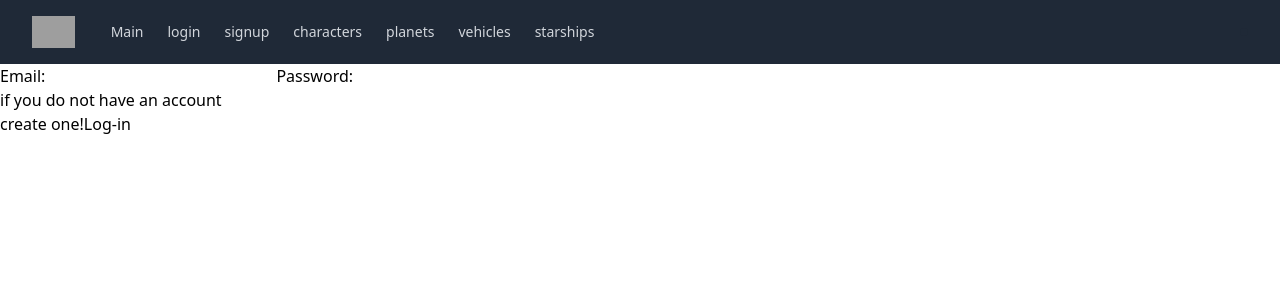
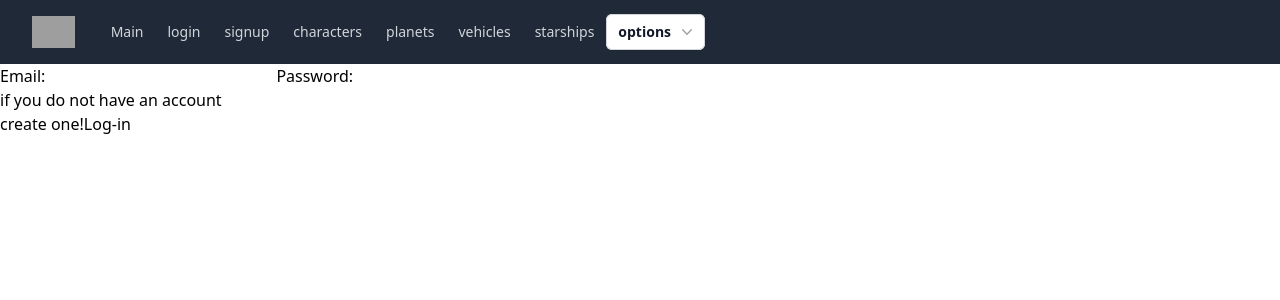
Before and after one commit to matezalantoth/star-wars-fan-site, a React (Vite) app in the folder frontend/: page /login in a window 1280 px wide. Shown: the top 300 px of the page. Built offline with nearby package versions, Linux system fonts and the light colour scheme; grey boxes are pictures that could not be loaded.

Commit message:
dropdown

```diff
--- a/frontend/src/App.jsx
+++ b/frontend/src/App.jsx
@@ -22,7 +22,15 @@
     <CookiesProvider>
       <BrowserRouter>
         <Routes>
-          <Route path='/' element={<Navbar cookies={cookies} />}>
+          <Route
+            path='/'
+            element={
+              <Navbar
+                cookies={cookies}
+                setUserLoginCookies={setUserLoginCookies}
+              />
+            }
+          >
             <Route
               path='/'
               element=<MainPage
--- a/frontend/src/components/LoginForm.jsx
+++ b/frontend/src/components/LoginForm.jsx
@@ -16,6 +16,25 @@
   if (cookies.user) {
     navigate('/profile');
   }
+
+  const simplifyUserData = (data) => {
+    data.favourites.characters = data.favourites.characters.map((char) => {
+      return { _id: char._id };
+    });
+    data.favourites.films = data.favourites.films.map((char) => {
+      return { _id: char._id };
+    });
+    data.favourites.spaceships = data.favourites.spaceships.map((char) => {
+      return { _id: char._id };
+    });
+    data.favourites.vehicles = data.favourites.vehicles.map((char) => {
+      return { _id: char._id };
+    });
+    data.favourites.planets = data.favourites.planets.map((char) => {
+      return { _id: char._id };
+    });
+    return data;
+  };
 
   const handleLogin = async () => {
     const response = await fetch('/api/users/login', {
@@ -56,7 +75,8 @@
             if (data.message) {
               showErrorToast(data.message);
             } else {
-              setUserLoginCookies(data);
+              const simplifiedData = simplifyUserData(data);
+              setUserLoginCookies(simplifiedData);
               navigate('/profile');
               showSuccessToast('Successfully signed in!');
             }
--- a/frontend/src/components/Navbar.jsx
+++ b/frontend/src/components/Navbar.jsx
@@ -1,9 +1,13 @@
 /* eslint-disable react/prop-types */
+
+import { useState } from 'react';
 import { Link, Outlet } from 'react-router-dom';
 
 export default function Navbar(props) {
   // eslint-disable-next-line react/prop-types
-  const { cookies } = props;
+  const [menuOpen, setMenuOpen] = useState(false);
+
+  const { cookies, setUserLoginCookies } = props;
   return (
     <>
       <nav className='bg-gray-800'>
@@ -56,17 +60,86 @@
                     <li className='text-gray-300 hover:bg-gray-700 hover:text-white rounded-md px-3 py-2 text-sm font-medium'>
                       <Link to='/starships'>starships</Link>
                     </li>
+                    <li>
+                      <div
+                        className='relative inline-block text-left'
+                        onMouseEnter={() => {
+                          setMenuOpen(true);
+                        }}
+                      >
+                        <div>
+                          <button
+                            type='button'
+                            className='inline-flex w-full justify-center gap-x-1.5 rounded-md bg-white px-3 py-2 text-sm font-semibold text-gray-900 shadow-sm ring-1 ring-inset ring-gray-300 hover:bg-gray-50'
+                            id='menu-button'
+                            aria-expanded='true'
+                            aria-haspopup='true'
+                          >
+                            options
+                            <svg
+                              className='-mr-1 h-5 w-5 text-gray-400'
+                              viewBox='0 0 20 20'
+                              fill='currentColor'
+                              aria-hidden='true'
+                            >
+                              <path
+                                fillRule='evenodd'
+                                d='M5.23 7.21a.75.75 0 011.06.02L10 11.168l3.71-3.938a.75.75 0 111.08 1.04l-4.25 4.5a.75.75 0 01-1.08 0l-4.25-4.5a.75.75 0 01.02-1.06z'
+                                clipRule='evenodd'
+                              />
+                            </svg>
+                          </button>
+                        </div>
+                        <div
+                          className='absolute right-0 z-10 mt-2 w-56 origin-top-right rounded-md bg-white shadow-lg ring-1 ring-black ring-opacity-5 focus:outline-none'
+                          role='menu'
+                          aria-orientation='vertical'
+                          aria-labelledby='menu-button'
+                          tabIndex='-1'
+                          hidden={!menuOpen}
+                          onMouseLeave={() => {
+                            setMenuOpen(false);
+                          }}
+                        >
+                          <div className='py-1' role='none'>
+                            <Link
+                              to='/profile'
+                              className='text-gray-700 block px-4 py-2 text-sm'
+                              role='menuitem'
+                              tabIndex='-1'
+                              id='menu-item-0'
+                            >
+                              Profile
+                            </Link>
+                            {cookies.user ? (
+                              <button
+                                onClick={() => {
+                                  setUserLoginCookies(null);
+                                }}
+                                className='text-gray-700 block w-full px-4 py-2 text-left text-sm'
+                                role='menuitem'
+                                tabIndex='-1'
+                                id='menu-item-3'
+                              >
+                                Sign out
+                              </button>
+                            ) : (
+                              <button
+                                className='text-gray-700 block w-full px-4 py-2 text-left text-sm'
+                                role='menuitem'
+                                tabIndex='-1'
+                                id='menu-item-3'
+                              >
+                                <Link to='/login'>Login</Link>
+                              </button>
+                            )}
+                          </div>
+                        </div>
+                      </div>
+                    </li>
                   </ul>
                 </div>
               </div>
-            </div>
-            <div className='absolute inset-y-0 right-0 flex items-center pr-2 sm:static sm:inset-auto sm:ml-6 sm:pr-0'>
-              <button
-                type='button'
-                className='relative rounded-full bg-gray-800 p-1 text-gray-400 hover:text-white focus:outline-none focus:ring-2 focus:ring-white focus:ring-offset-2 focus:ring-offset-gray-800'
-              >
-                <span className='absolute -inset-1.5'></span>
-              </button>
             </div>
           </div>
         </div>
--- a/frontend/src/pages/ProfilePage.jsx
+++ b/frontend/src/pages/ProfilePage.jsx
@@ -14,6 +14,7 @@
   if (!cookies.user) {
     navigate('/login');
   }
+
   console.log(cookies);
   const user = cookies.user;
 
```
